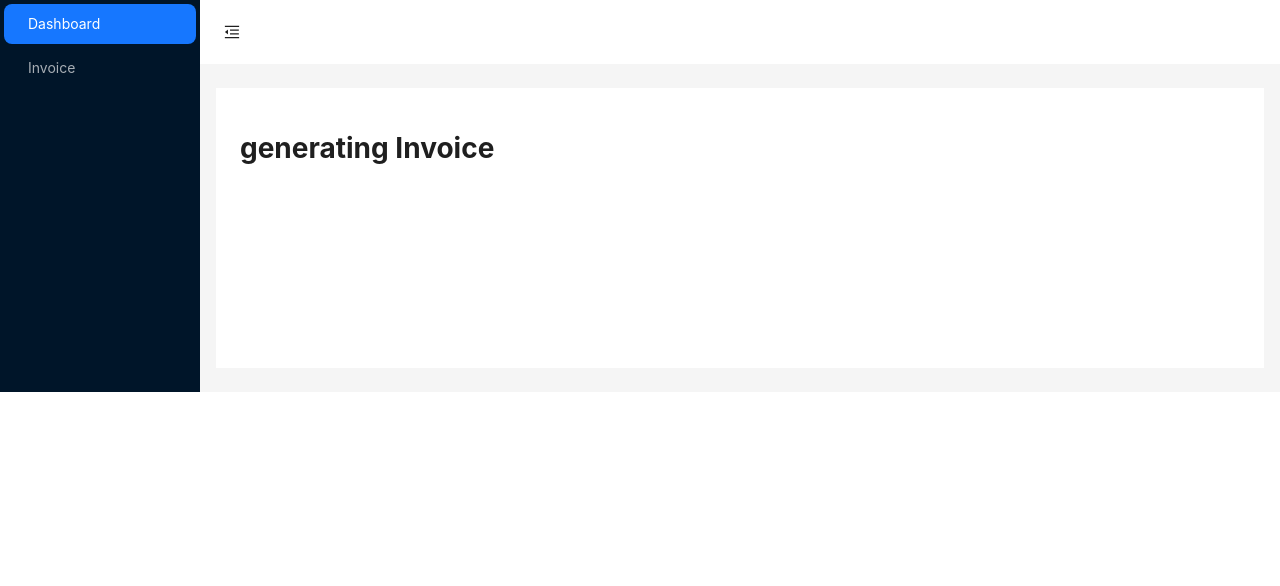
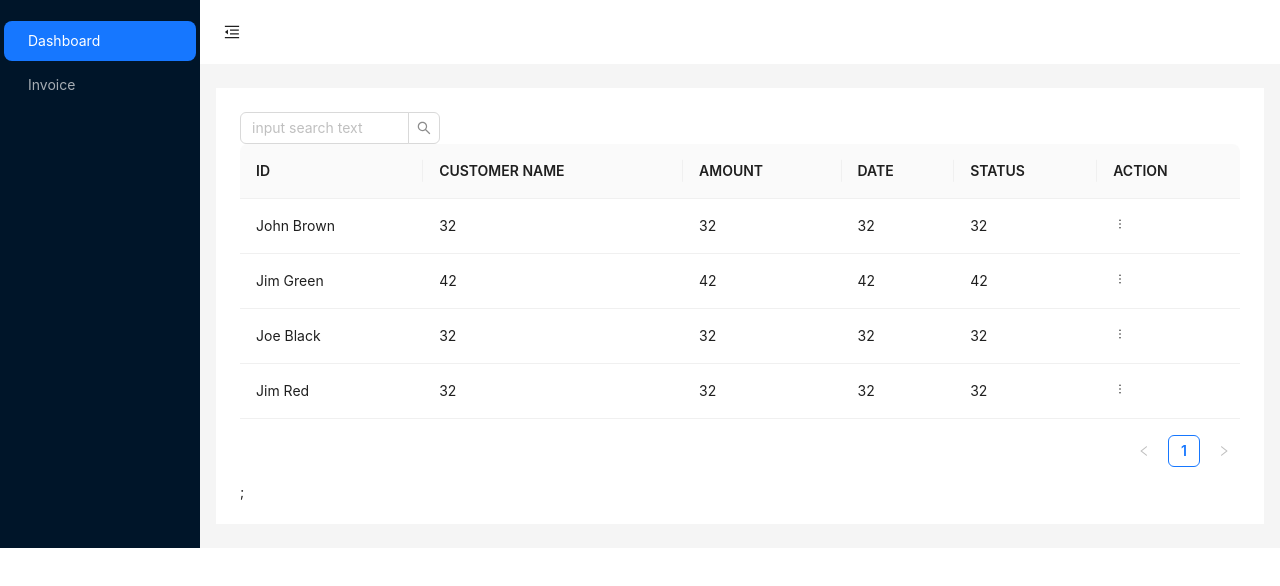
Before and after one commit to ammarabrahani/E.ocean-Frontend-Task, a React (Create React App) app: page /invoice in a window 1280 px wide. Shown: the top 586 px of the page. Built offline with nearby package versions, Linux system fonts and the light colour scheme.

Commit message:
install react-icons

```diff
--- a/package.json
+++ b/package.json
@@ -10,6 +10,7 @@
     "antd": "^5.5.2",
     "react": "^18.2.0",
     "react-dom": "^18.2.0",
+    "react-icons": "^4.9.0",
     "react-redux": "^8.0.7",
     "react-router-dom": "^6.11.2",
     "react-scripts": "5.0.1",
--- a/src/Components/Invoice.js
+++ b/src/Components/Invoice.js
@@ -1,7 +1,86 @@
+import { Table, Popover, Input } from "antd";
+import { AiFillEdit, AiFillDelete, AiOutlineMore } from "react-icons/ai";
+
+const { Search } = Input;
+
 const Invoice = () => {
+  const onChange = (pagination, filters, sorter, extra) => {
+    console.log("params", pagination, filters, sorter, extra);
+  };
+
+  const data = [
+    {
+      key: "1",
+      name: "John Brown",
+      age: 32,
+      address: "New York No. 1 Lake Park",
+    },
+    {
+      key: "2",
+      name: "Jim Green",
+      age: 42,
+      address: "London No. 1 Lake Park",
+    },
+    {
+      key: "3",
+      name: "Joe Black",
+      age: 32,
+      address: "Sydney No. 1 Lake Park",
+    },
+    {
+      key: "4",
+      name: "Jim Red",
+      age: 32,
+      address: "London No. 2 Lake Park",
+    },
+  ];
+  const buttonWidth = 70;
+  const columns = [
+    { title: "ID", dataIndex: "name" },
+    { title: "CUSTOMER NAME", dataIndex: "age" },
+    { title: "AMOUNT", dataIndex: "age" },
+    { title: "DATE", dataIndex: "age" },
+    { title: "STATUS", dataIndex: "age" },
+    {
+      title: "ACTION",
+      dataIndex: "age",
+      render() {
+        return (
+          <>
+            <Popover
+              content={
+                <div>
+                  <a>
+                    <AiFillEdit />
+                  </a>
+                  <a>
+                    <AiFillDelete />
+                  </a>
+                </div>
+              }
+              title=""
+              trigger="click"
+              placement="rightBottom"
+            >
+              {" "}
+              <AiOutlineMore />
+            </Popover>
+          </>
+        );
+      },
+    },
+  ];
+  const onSearch = (value) => console.log(value);
   return (
     <>
-      <h1>generating Invoice</h1>
+      <Search
+        placeholder="input search text"
+        onSearch={onSearch}
+        style={{
+          width: 200,
+        }}
+      />
+      <Table columns={columns} dataSource={data} onChange={onChange} />;
     </>
   );
 };
--- a/src/Layouts/Dashboard.js
+++ b/src/Layouts/Dashboard.js
@@ -12,7 +12,9 @@ const Dashboard = () => {
   return (
     <Layout>
       <Sider trigger={null} collapsible collapsed={collapsed}>
-        <div className="demo-logo-vertical" />
+        <div className="">
+          <img src="" alt="" />
+        </div>
         <Menu
           theme="dark"
           mode="inline"
```
